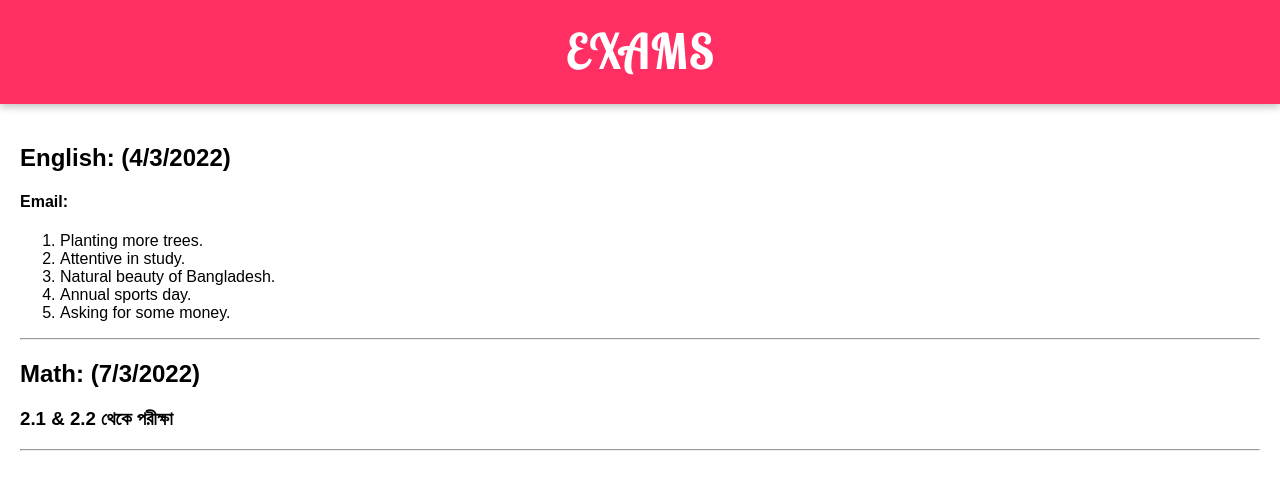
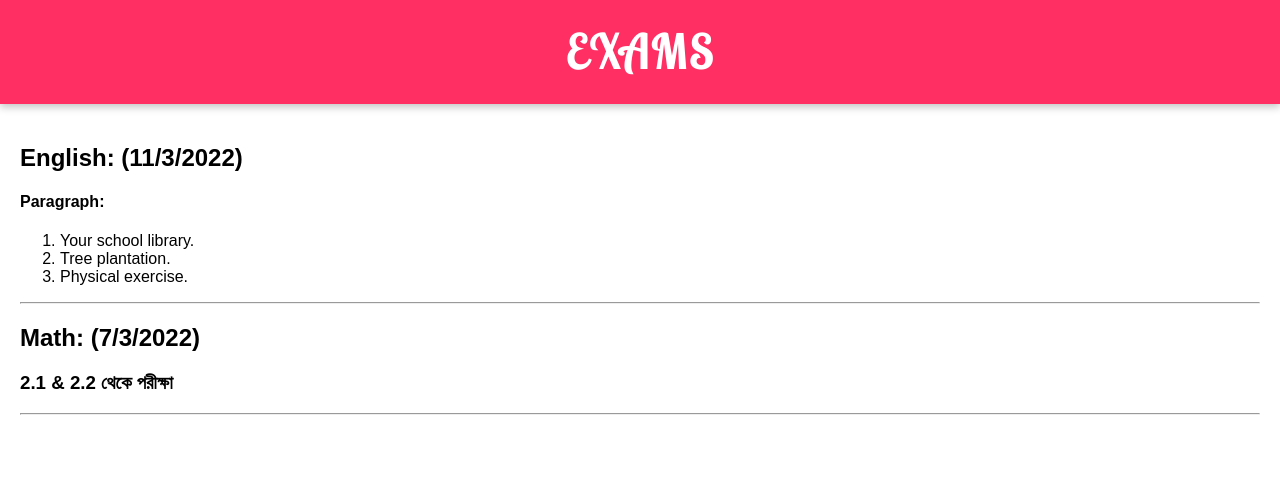
Before and after one commit to mdsiamss10/home-utor, a Next.js app: page /Exam in a window 1280 px wide. Shown: the top 490 px of the page. Built offline with nearby package versions, Linux system fonts and the light colour scheme; a web font is replaced by a local one.

Commit message:
Update Exam.js

```diff
--- a/pages/Exam.js
+++ b/pages/Exam.js
@@ -7,14 +7,12 @@ function exams() {
       </nav>
       <div className={styles.box}>
         <div className={styles.exams}>
-            <h2>English: (4/3/2022)</h2>
-            <h4>Email:</h4>
+            <h2>English: (11/3/2022)</h2>
+            <h4>Paragraph:</h4>
             <ol>
-              <li>Planting more trees.</li>
-              <li>Attentive in study.</li>
-              <li>Natural beauty of Bangladesh.</li>
-              <li>Annual sports day.</li>
-              <li>Asking for some money.</li>
+              <li>Your school library.</li>
+              <li>Tree plantation.</li>
+              <li>Physical exercise.</li>
             </ol>
             <hr/>
             <h2>Math: (7/3/2022)</h2>
```
